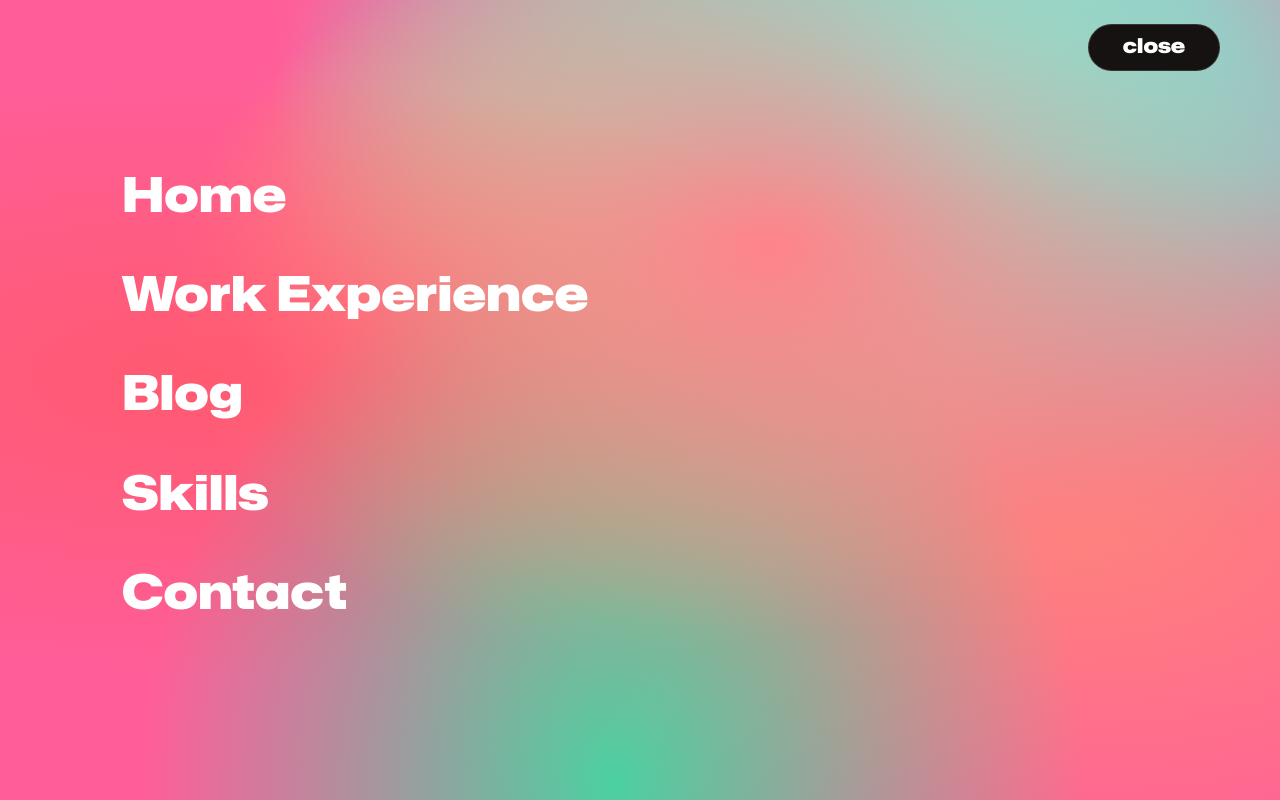
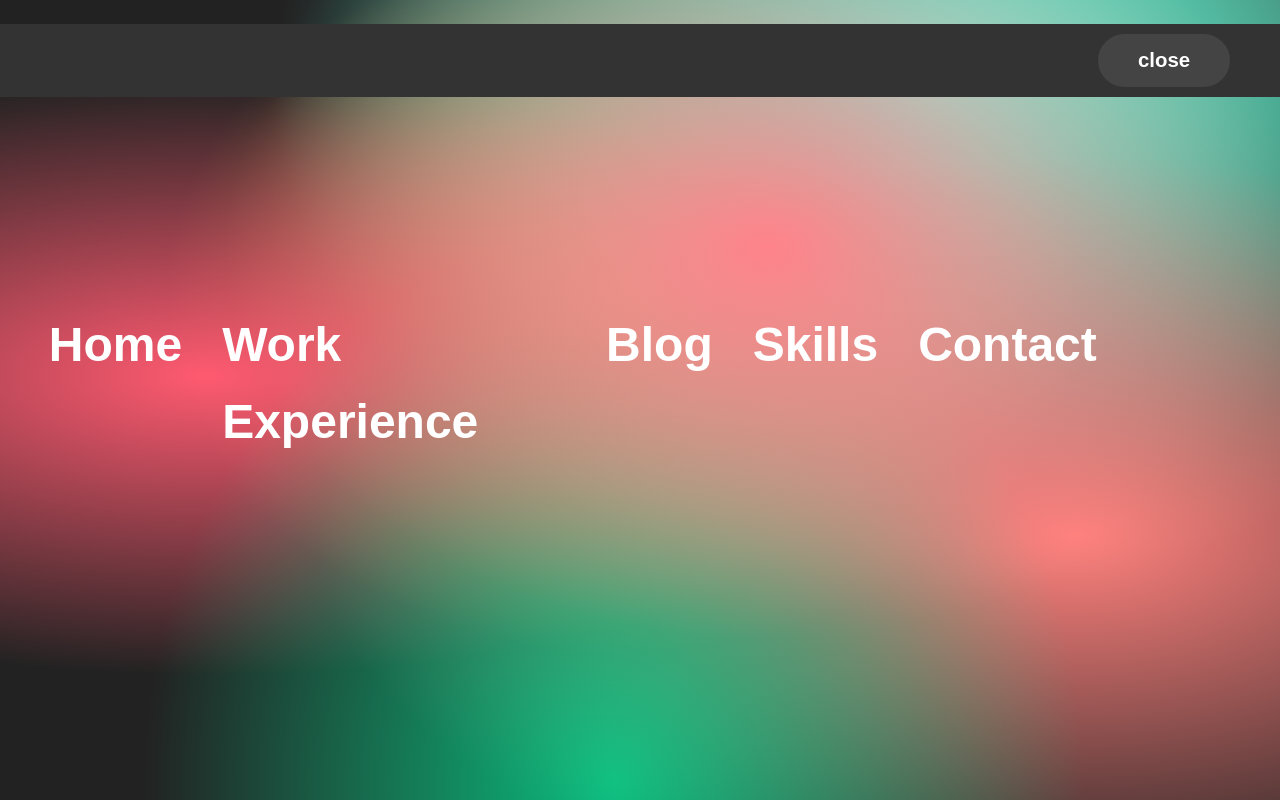
Before and after one commit to Bhanuprakashvelivela/be, a plain HTML site: page index.html in a window 1280 px wide. Both pictures are taken after a click on the button "Menu". Shown: the top 800 px of the page. Drawn offline with Linux system fonts and the light colour scheme.

Commit message:
Update index.html

```diff
--- a/index.html
+++ b/index.html
@@ -124,6 +124,156 @@
     </header> -->
 
 
+    <!DOCTYPE html>
+<html lang="en">
+<head>
+  <meta charset="UTF-8">
+  <title>Ben Nguyen - Senior Director of Engineering</title>
+  <style>
+    /* CSS Styling */
+
+    /* Reset some default browser styles */
+    * {
+      margin: 0;
+      padding: 0;
+      box-sizing: border-box;
+    }
+
+    body {
+      font-family: Arial, sans-serif;
+      line-height: 1.6;
+    }
+
+    /* Header styling */
+    .header {
+      display: flex;
+      flex-direction: column;
+      min-height: 100vh; /* Full viewport height */
+    }
+
+    .menu-btn-container {
+      background-color: #333;
+    }
+
+    .menu-btn-container .container {
+      max-width: 1200px;
+      margin: 0 auto;
+      padding: 10px;
+    }
+
+    .menu-btn {
+      background-color: #444;
+      color: #fff;
+      padding: 10px 20px;
+      border: none;
+      cursor: pointer;
+    }
+
+    .nav {
+      background-color: #222;
+    }
+
+    .nav-items {
+      list-style: none;
+      display: flex;
+      max-width: 1200px;
+      margin: 0 auto;
+    }
+
+    .nav-item a {
+      color: #fff;
+      padding: 15px 20px;
+      text-decoration: none;
+      display: block;
+    }
+
+    .nav-item a:hover {
+      background-color: #444;
+    }
+
+    .container {
+      max-width: 1200px;
+      margin: 0 auto;
+      flex: 1;
+    }
+
+    .header-content {
+      display: flex;
+      flex: 1;
+    }
+
+    .header-textbox {
+      flex: 1;
+      padding: 50px;
+      display: flex;
+      flex-direction: column;
+      justify-content: center;
+    }
+
+    .header-textbox h1 {
+      font-size: 2.5rem;
+      margin-bottom: 20px;
+    }
+
+    .header-textbox h1 span {
+      display: block;
+    }
+
+    .header-textbox p {
+      font-size: 1.2rem;
+      margin-bottom: 30px;
+    }
+
+    .header-btns {
+      margin-top: 20px;
+    }
+
+    .header-btns .btn {
+      margin-right: 10px;
+      padding: 10px 20px;
+      text-decoration: none;
+      color: #fff;
+      background-color: #007BFF;
+      border-radius: 5px;
+    }
+
+    .header-btns .btn.btn-secondary {
+      background-color: #6c757d;
+    }
+
+    .header-btns .btn:hover {
+      opacity: 0.9;
+    }
+
+    .header-imagebox {
+      flex: 1;
+      overflow: hidden;
+    }
+
+    .headshot-image {
+      width: 100%;
+      height: 100%;
+      object-fit: cover; /* Ensures the image covers the container */
+    }
+
+    /* Responsive design */
+    @media (max-width: 768px) {
+      .header-content {
+        flex-direction: column;
+      }
+      .header-imagebox {
+        height: 300px; /* Adjust as needed for mobile */
+      }
+      .headshot-image {
+        height: 100%;
+      }
+      .header-textbox {
+        padding: 20px;
+      }
+    }
+  </style>
+</head>
+<body>
   <header class="header">
     <div class="menu-btn-container">
       <div class="container">
@@ -151,6 +301,7 @@
           <span>Senior Director of Engineering</span>
         </h1>
 
+        <!-- Add a small introductory paragraph about yourself -->
         <p class="header-text">
           Engineering Design, Engineering Management, Program/Portfolio Management.
         </p>
@@ -167,6 +318,9 @@
       </div>
     </div>
   </header>
+</body>
+</html>
+
 
 
 
```
Lines whose indentation alone changed are shown as unchanged.
